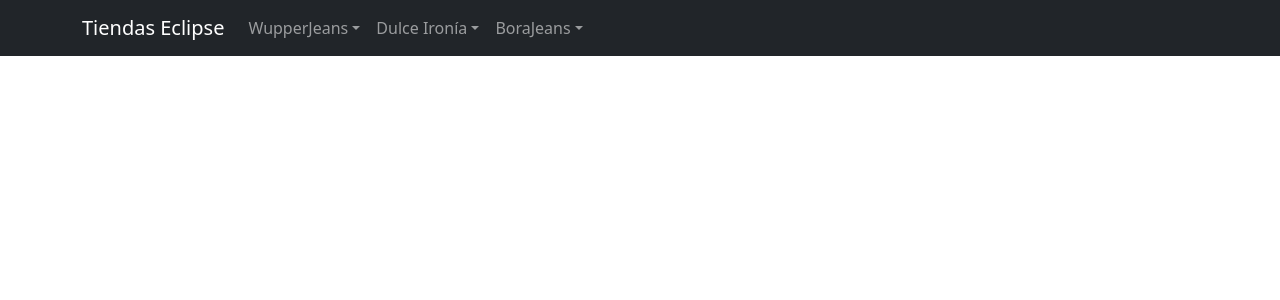
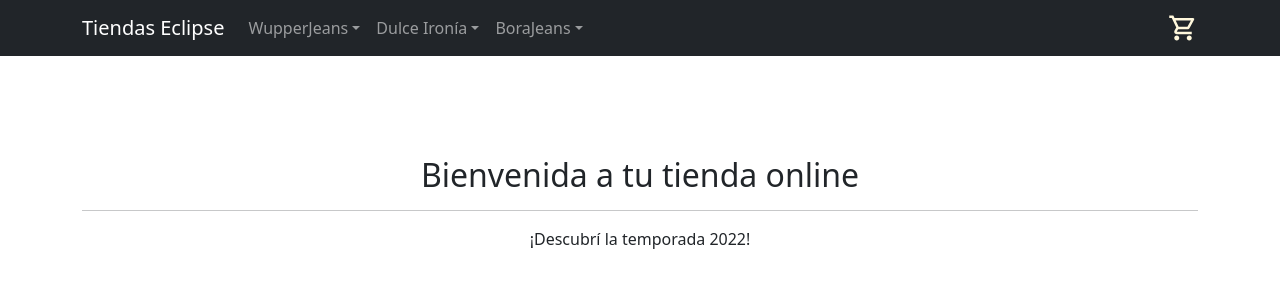
Before and after one commit to LeandroPastor/proyectoReacts, a React (Create React App) app: page / in a window 1280 px wide. Shown: the top 300 px of the page. Built offline with nearby package versions, Linux system fonts and the light colour scheme.

Commit message:
desafío 3

```diff
--- a/package.json
+++ b/package.json
@@ -7,9 +7,11 @@
     "@testing-library/react": "^11.2.7",
     "@testing-library/user-event": "^12.8.3",
     "bootstrap": "^5.1.3",
+    "node-sass": "^6.0.1",
     "react": "^17.0.2",
     "react-bootstrap": "^2.0.2",
     "react-dom": "^17.0.2",
+    "react-icons": "^4.3.1",
     "react-scripts": "4.0.3",
     "web-vitals": "^1.1.2"
   },
--- a/src/App.js
+++ b/src/App.js
@@ -1,12 +1,14 @@
 import 'bootstrap/dist/css/bootstrap.min.css';
-import NavBar from './components/layout/NavBar/NavBar';
+import { ItemListContainer } from './components/layout/ItemListContainer/ItemListContainer';
+import { NavBar } from './components/layout/NavBar/NavBar';
 
 function App() {
   return (
-    <div>
-      <NavBar/>
+    <>
+      <NavBar />
+      <ItemListContainer greeting={ ["Bienvenida a tu tienda online", "¡Descubrí la temporada 2022!"]  } />
 
-    </div>
+    </>
   );
 }
 
--- /dev/null
+++ b/src/components/layout/CartWidget/CartWidget.css
@@ -0,0 +1,4 @@
+.icons{
+    color: cornsilk;
+    font-size: 30px;
+}
--- /dev/null
+++ b/src/components/layout/CartWidget/CartWidget.js
@@ -0,0 +1,11 @@
+import React from 'react'
+import { MdOutlineShoppingCart } from "react-icons/md";
+import './CartWidget.css';
+
+export const CartWidget = () => {
+    return (
+        <div>
+            <MdOutlineShoppingCart className="icons"/>
+        </div>
+    )
+}
--- /dev/null
+++ b/src/components/layout/ItemListContainer/ItemListContainer.css
@@ -0,0 +1,4 @@
+.contenedor{
+    margin-top: 100px;
+    text-align: center;
+}
--- /dev/null
+++ b/src/components/layout/ItemListContainer/ItemListContainer.js
@@ -0,0 +1,15 @@
+import React from 'react'
+import { Container } from 'react-bootstrap'
+import './ItemListContainer.css'
+
+export const ItemListContainer = ( {greeting} ) => {
+
+
+    return (
+        <Container className="contenedor">
+            <h2>{greeting[0]}</h2>
+            <hr/>
+            <p>{greeting[1]}</p>
+        </Container>
+    )
+}
--- a/src/components/layout/NavBar/NavBar.js
+++ b/src/components/layout/NavBar/NavBar.js
@@ -1,9 +1,15 @@
 import React from 'react'
 import { Navbar, Container, Nav, NavDropdown } from 'react-bootstrap'
+import { CartWidget } from '../CartWidget/CartWidget';
+import './NavBar.css';
 
 
-export default function NavBar() {
+export const NavBar = () => {
+
+
+
     return (
+        <header>
             <Navbar collapseOnSelect expand="lg" bg="dark" variant="dark">
             <Container>
             <Navbar.Brand href="#home">Tiendas Eclipse</Navbar.Brand>
@@ -27,7 +33,9 @@ export default function NavBar() {
                 </NavDropdown>
                 </Nav>
             </Navbar.Collapse>
+            <CartWidget/>
             </Container>
             </Navbar>
+        </header>
     )
 }
```
Also changed, not shown: src/components/layout/NavBar/NavBar.css (added), 1 other file (tests, documents, lock files or other folders). Lines whose indentation alone changed are shown as unchanged.
